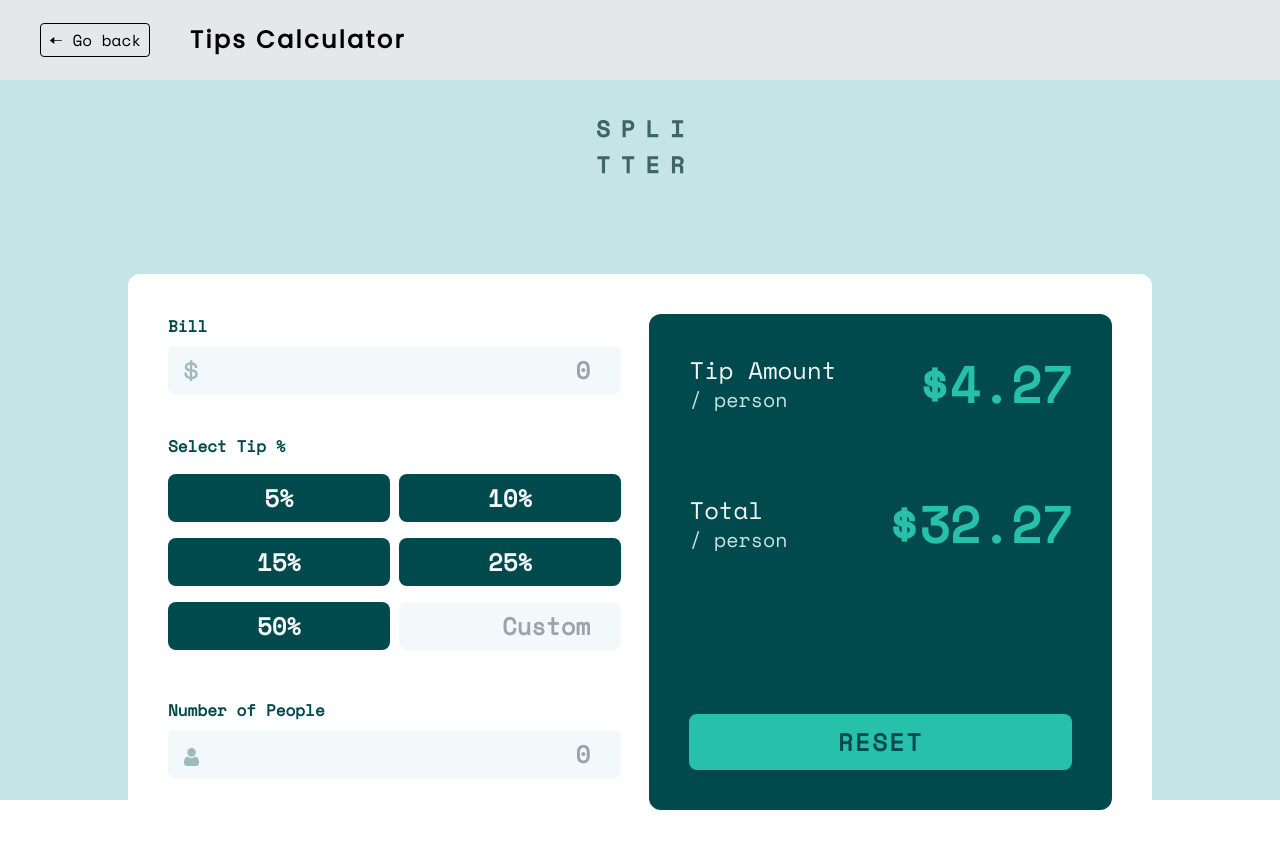
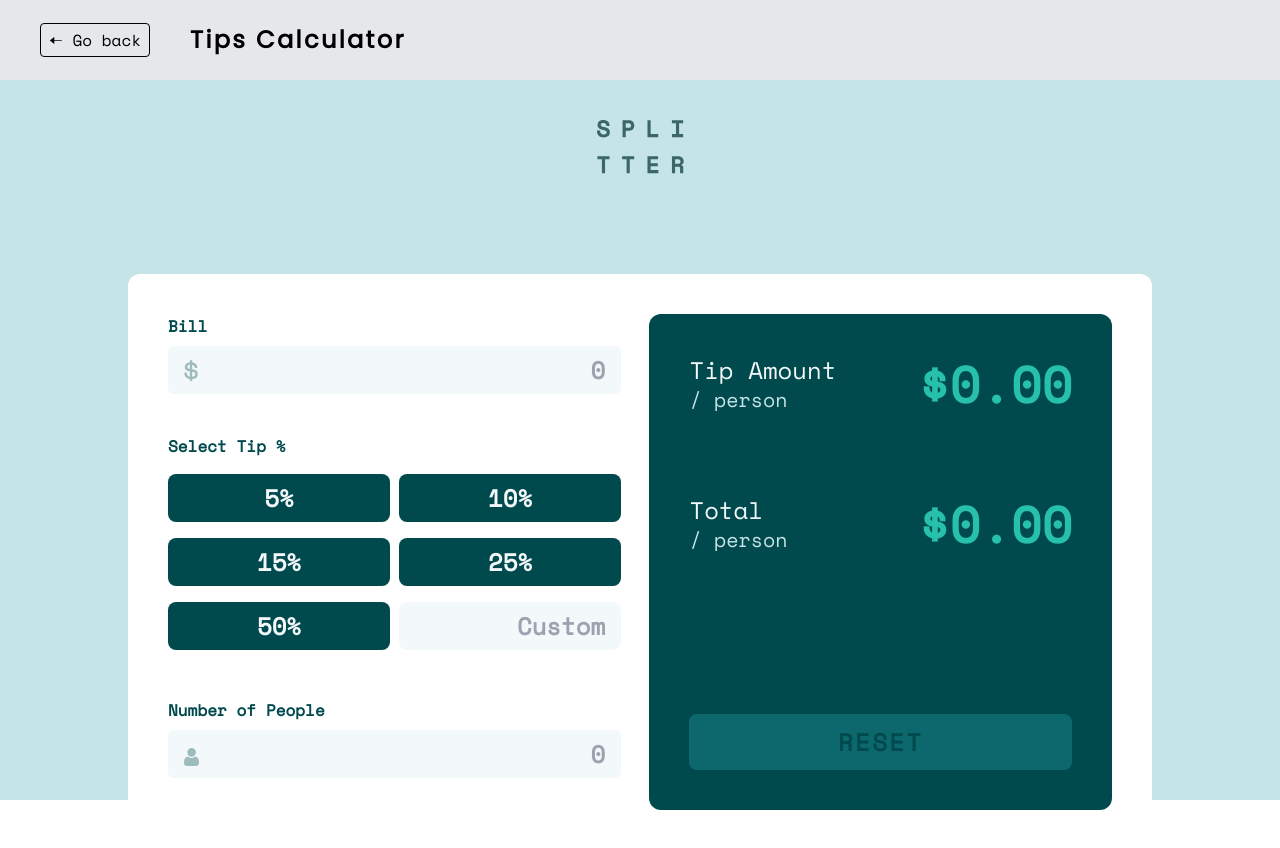
Before and after one commit to ValTM/friendly-bassoon, a React (Vite) app: page /tips-calculator in a window 1280 px wide. Built offline with nearby package versions, Linux system fonts and the light colour scheme; the HTML template or start-up script is replaced by a standard one.

Commit message:
added full functionality to Tips Calculator project

```diff
--- a/src/index.css
+++ b/src/index.css
@@ -3,6 +3,13 @@
 @tailwind base;
 @tailwind components;
 @tailwind utilities;
+@layer utilities {
+  input[type='number']::-webkit-inner-spin-button,
+  input[type='number']::-webkit-outer-spin-button {
+    -webkit-appearance: none;
+    margin: 0;
+  }
+}
 
 * {
   margin: 0;
--- a/src/pages/TipsCalculator/Components/PeopleContainer.jsx
+++ b/src/pages/TipsCalculator/Components/PeopleContainer.jsx
@@ -1,18 +1,51 @@
 import React from 'react';
 import people from '../../../assets/tips-calc-img/icon-person.svg';
 import { blockInvalidChar } from '../invalidChar';
+import PropTypes from 'prop-types';
 
-function PeopleContainer() {
+function PeopleContainer({ nbPeople, setNbPeople }) {
+  PeopleContainer.propTypes = {
+    nbPeople: PropTypes.node.isRequired,
+    setNbPeople: PropTypes.node.isRequired,
+  };
   return (
     <div className="mt-10 flex flex-col relative">
+      {nbPeople === 0 ? (
+        <div>
+          {' '}
           <label className="text-tipsDarkCyan font-bold" htmlFor="bill">
             Number of People
           </label>
           <input
-        className=" mt-2 bg-tipsWhiteColor h-12 rounded-md text-right pr-4 pl-9 text-2xl text-tipsDarkCyan font-bold focus:outline-none focus:border-tipsCyan focus:ring-tipsCyan focus:ring-2"
+            className=" mt-2 w-[100%] bg-tipsWhiteColor h-12 rounded-md text-right pr-4 pl-9 text-2xl text-tipsDarkCyan font-bold focus:outline-none focus:border-[#e11d48] focus:ring-[#e11d48] focus:ring-2"
             type="number"
             placeholder="0"
             onKeyDown={blockInvalidChar}
+            required
+            onChange={(e) => setNbPeople(parseFloat(e.target.value))}
+          />
+          <p className="absolute right-2 -top-5 text-[#e11d48] font-bold text-md sm:top-0">
+            Can&apos;t be zero
+          </p>
+          <img
+            className="absolute bottom-3 left-4 right-2 w-[15px]"
+            src={people}
+            alt=""
+          />
+        </div>
+      ) : (
+        <div>
+          {' '}
+          <label className="text-tipsDarkCyan font-bold" htmlFor="bill">
+            Number of People
+          </label>
+          <input
+            className=" mt-2 w-[100%] bg-tipsWhiteColor h-12 rounded-md text-right pr-4 pl-9 text-2xl text-tipsDarkCyan font-bold focus:outline-none focus:border-tipsCyan focus:ring-tipsCyan focus:ring-2"
+            type="number"
+            placeholder="0"
+            onKeyDown={blockInvalidChar}
+            required
+            onChange={(e) => setNbPeople(parseFloat(e.target.value))}
           />
           <img
             className="absolute bottom-3 left-4 right-2 w-[15px]"
@@ -20,6 +53,8 @@ function PeopleContainer() {
             alt=""
           />
         </div>
+      )}
+    </div>
   );
 }
 
--- a/src/pages/TipsCalculator/Components/RecapContainer.jsx
+++ b/src/pages/TipsCalculator/Components/RecapContainer.jsx
@@ -1,6 +1,37 @@
 import React from 'react';
+import PropTypes from 'prop-types';
 
-function RecapContainer() {
+function RecapContainer({
+  tip,
+  bill,
+  nbPeople,
+  setBill,
+  setTip,
+  setNbPeople,
+  setTipAmount,
+  setTotalAmount,
+  tipAmount,
+  totalAmount,
+}) {
+  RecapContainer.propTypes = {
+    tip: PropTypes.node.isRequired,
+    bill: PropTypes.node.isRequired,
+    nbPeople: PropTypes.node.isRequired,
+    setBill: PropTypes.node.isRequired,
+    setTip: PropTypes.node.isRequired,
+    setNbPeople: PropTypes.node.isRequired,
+    setTipAmount: PropTypes.node.isRequired,
+    setTotalAmount: PropTypes.node.isRequired,
+    tipAmount: PropTypes.node.isRequired,
+    totalAmount: PropTypes.node.isRequired,
+  };
+  const handleReset = () => {
+    setBill(0);
+    setTip(0);
+    setNbPeople(0);
+    setTipAmount(0);
+    setTotalAmount(0);
+  };
   return (
     <div className=" bg-tipsDarkCyan mt-10 rounded-xl px-5 py-7 xl:mt-0 xl:h-[100%] xl:px-10 xl:py-10">
       <div className="flex justify-between items-center ">
@@ -8,20 +39,50 @@ function RecapContainer() {
           <p className="text-xl text-tipsWhiteColor xl:text-2xl">Tip Amount</p>
           <p className="text-tipsLightGrayishCyan xl:text-xl">/ person</p>
         </div>
-        <p className="text-3xl text-tipsCyan font-bold xl:text-[50px]">$4.27</p>
+        {tipAmount > 0 ? (
+          <p className="text-3xl text-tipsCyan font-bold xl:text-[50px]">
+            ${tipAmount}
+          </p>
+        ) : (
+          <p className="text-3xl text-tipsCyan font-bold xl:text-[50px]">
+            $0.00
+          </p>
+        )}
       </div>
       <div className="flex justify-between items-center mt-5 xl:mt-20">
         <div>
           <p className="text-xl text-tipsWhiteColor xl:text-2xl">Total</p>
           <p className="text-tipsLightGrayishCyan xl:text-xl">/ person</p>
         </div>
-        <p className="text-3xl text-tipsCyan font-bold xl:text-[50px]">
-          $32.27
-        </p>
+        {totalAmount > 0 ? (
+          <p className="text-3xl text-tipsCyan font-bold xl:text-[50px]">
+            ${totalAmount}
+          </p>
+        ) : (
+          <p className="text-3xl text-tipsCyan font-bold xl:text-[50px]">
+            $0.00
+          </p>
+        )}
       </div>
-      <button className=" mt-7 py-3 w-[100%] bg-tipsCyan rounded-lg text-2xl text-tipsDarkCyan font-bold tracking-widest text-center hover:bg-tipsLightGrayishCyan xl:mt-40">
-        RESET
-      </button>
+      {tipAmount > 0 &&
+      totalAmount > 0 &&
+      bill != null &&
+      tip != null &&
+      nbPeople != null ? (
+        <button
+          className=" mt-7 py-3 w-[100%] bg-tipsCyan rounded-lg text-2xl text-tipsDarkCyan font-bold tracking-widest text-center hover:bg-tipsLightGrayishCyan xl:mt-40"
+          onClick={handleReset}
+        >
+          RESET
+        </button>
+      ) : (
+        <button
+          className=" mt-7 py-3 w-[100%] bg-[#0D686D] rounded-lg text-2xl text-tipsDarkCyan font-bold tracking-widest text-center hover:bg-tipsLightGrayishCyan xl:mt-40"
+          onClick={handleReset}
+        >
+          RESET
+        </button>
+      )}
     </div>
   );
 }
--- a/src/pages/TipsCalculator/Components/TipsContainer.jsx
+++ b/src/pages/TipsCalculator/Components/TipsContainer.jsx
@@ -1,33 +1,68 @@
 import React from 'react';
 import { blockInvalidChar } from '../invalidChar';
+import PropTypes from 'prop-types';
 
-function TipsContainer() {
+function TipsContainer({ setTip }) {
+  TipsContainer.propTypes = {
+    setTip: PropTypes.node.is,
+  };
+  const maxLengthCheck = (event) => {
+    if (event.target.value.length > event.target.maxLength) {
+      event.target.value = event.target.value.slice(1, event.target.maxLength);
+    }
+    if (event.target.value > 100) {
+      event.target.value = 0;
+    }
+  };
   return (
     <div className="mt-10">
       <label className="text-tipsDarkCyan font-bold" htmlFor="tip">
         Select Tip %
       </label>
       <div className="flex flex-wrap justify-between mt-2">
-        <div className=" my-2  w-[49%] py-2 bg-tipsDarkCyan text-tipsWhiteColor text-center text-2xl rounded-lg font-bold hover:bg-tipsCyan hover:text-tipsDarkCyan">
+        <button
+          className=" my-2  w-[49%] py-2 bg-tipsDarkCyan text-tipsWhiteColor text-center text-2xl rounded-lg font-bold hover:bg-tipsCyan hover:text-tipsDarkCyan "
+          value={5}
+          onClick={(e) => setTip(parseInt(e.target.value))}
+        >
           5%
-        </div>
-        <div className="my-2  w-[49%] py-2 bg-tipsDarkCyan text-tipsWhiteColor text-center text-2xl rounded-lg font-bold hover:bg-tipsCyan hover:text-tipsDarkCyan">
+        </button>
+        <button
+          className="my-2  w-[49%] py-2 bg-tipsDarkCyan text-tipsWhiteColor text-center text-2xl rounded-lg font-bold hover:bg-tipsCyan hover:text-tipsDarkCyan"
+          value={10}
+          onClick={(e) => setTip(parseInt(e.target.value))}
+        >
           10%
-        </div>
-        <div className="my-2  w-[49%] py-2 bg-tipsDarkCyan text-tipsWhiteColor text-center text-2xl rounded-lg font-bold hover:bg-tipsCyan hover:text-tipsDarkCyan">
+        </button>
+        <button
+          className="my-2  w-[49%] py-2 bg-tipsDarkCyan text-tipsWhiteColor text-center text-2xl rounded-lg font-bold hover:bg-tipsCyan hover:text-tipsDarkCyan"
+          value={15}
+          onClick={(e) => setTip(parseInt(e.target.value))}
+        >
           15%
-        </div>
-        <div className="my-2  w-[49%] py-2 bg-tipsDarkCyan text-tipsWhiteColor text-center text-2xl rounded-lg font-bold hover:bg-tipsCyan hover:text-tipsDarkCyan">
+        </button>
+        <button
+          className="my-2  w-[49%] py-2 bg-tipsDarkCyan text-tipsWhiteColor text-center text-2xl rounded-lg font-bold hover:bg-tipsCyan hover:text-tipsDarkCyan"
+          value={25}
+          onClick={(e) => setTip(parseInt(e.target.value))}
+        >
           25%
-        </div>
-        <div className="my-2  w-[49%] py-2 bg-tipsDarkCyan text-tipsWhiteColor text-center text-2xl rounded-lg font-bold hover:bg-tipsCyan hover:text-tipsDarkCyan">
+        </button>
+        <button
+          className="my-2  w-[49%] py-2 bg-tipsDarkCyan text-tipsWhiteColor text-center text-2xl rounded-lg font-bold hover:bg-tipsCyan hover:text-tipsDarkCyan"
+          value={50}
+          onClick={(e) => setTip(parseInt(e.target.value))}
+        >
           50%
-        </div>
+        </button>
         <input
           className="my-2  w-[49%] py-2 bg-tipsWhiteColor text-tipsDarkCyan text-center text-2xl rounded-lg font-bold text-right pr-2 pl-2 focus:outline-none focus:border-tipsCyan focus:ring-tipsCyan focus:ring-2 xl:pr-4"
           placeholder="Custom"
-          type="number"
+          type="tel"
           onKeyDown={blockInvalidChar}
+          maxLength="3"
+          onInput={maxLengthCheck}
+          onChange={(e) => setTip(parseInt(e.target.value))}
         />
       </div>
     </div>
--- a/src/pages/TipsCalculator/TipsCalculator.jsx
+++ b/src/pages/TipsCalculator/TipsCalculator.jsx
@@ -1,26 +1,57 @@
 import React from 'react';
 import Header from '../../components/Header';
 import './TipsCalculator.css';
-import BillContainer from './Components/BillContainer';
+import BillContainer from '././Components/BillContainer';
 import logo from '../../assets/tips-calc-img/logo.svg';
 import TipsContainer from '././Components/TipsContainer';
 import PeopleContainer from '././Components/PeopleContainer';
 import RecapContainer from '././Components/RecapContainer';
+import { useEffect, useState } from 'react';
 
 function TipsCalculator() {
+  const [bill, setBill] = useState(null);
+  const [tip, setTip] = useState(null);
+  const [nbPeople, setNbPeople] = useState(null);
+  const [tipAmount, setTipAmount] = useState(null);
+  const [totalAmount, setTotalAmount] = useState(null);
+
+  useEffect(() => {
+    if (bill > 0 && tip > 0 && nbPeople > 0) {
+      setTipAmount(parseFloat((bill * tip) / 100 / nbPeople).toFixed(2));
+      setTotalAmount(
+        parseFloat((tipAmount * nbPeople + bill / nbPeople).toFixed(2))
+      );
+    }
+    if (bill === 0 || tip === 0 || nbPeople === 0) {
+      setTipAmount(0);
+      setTotalAmount(0);
+    }
+  }, [bill, tip, nbPeople, tipAmount, totalAmount]);
+
   return (
     <div className="tips-body h-screen bg-tipsLightGrayishCyan">
       <Header title="Tips Calculator" />
       <img className="mx-auto pt-10" src={logo} alt="" />
-      <form className=" bg-white mt-[100px] rounded-t-[20px] p-10 xl:w-[80%] mx-auto xl:rounded-xl 2xl:w-[1300px]   ">
+      <form className=" bg-white mt-[100px] rounded-t-[20px] p-10 xl:w-[80%] mx-auto xl:rounded-xl 2xl:w-[1100px]   ">
         <div className="xl:flex xl:justify-between">
           <div className="xl:w-[48%]">
-            <BillContainer />
-            <TipsContainer />
-            <PeopleContainer />
+            <BillContainer setBill={setBill} />
+            <TipsContainer setTip={setTip} />
+            <PeopleContainer nbPeople={nbPeople} setNbPeople={setNbPeople} />
           </div>
           <div className="xl:w-[49%]">
-            <RecapContainer />
+            <RecapContainer
+              tip={tip}
+              bill={bill}
+              tipAmount={tipAmount}
+              nbPeople={nbPeople}
+              totalAmount={totalAmount}
+              setBill={setBill}
+              setTip={setTip}
+              setTipAmount={setTipAmount}
+              setNbPeople={setNbPeople}
+              setTotalAmount={setTotalAmount}
+            />
           </div>
         </div>
       </form>
```
Also changed, not shown: src/pages/TipsCalculator/Components/BillContainer.jsx (+8 -2 lines). Lines whose indentation alone changed are shown as unchanged.
